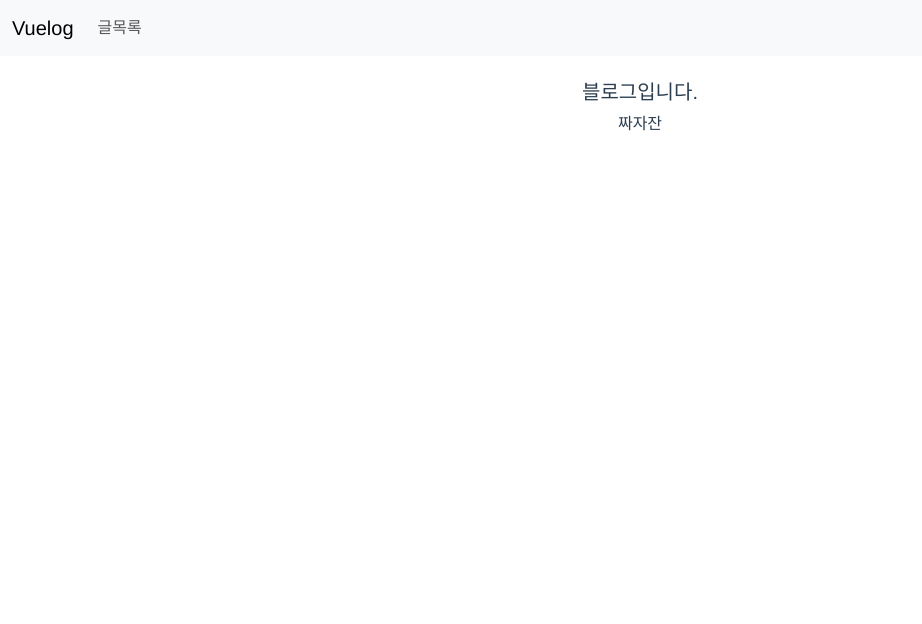
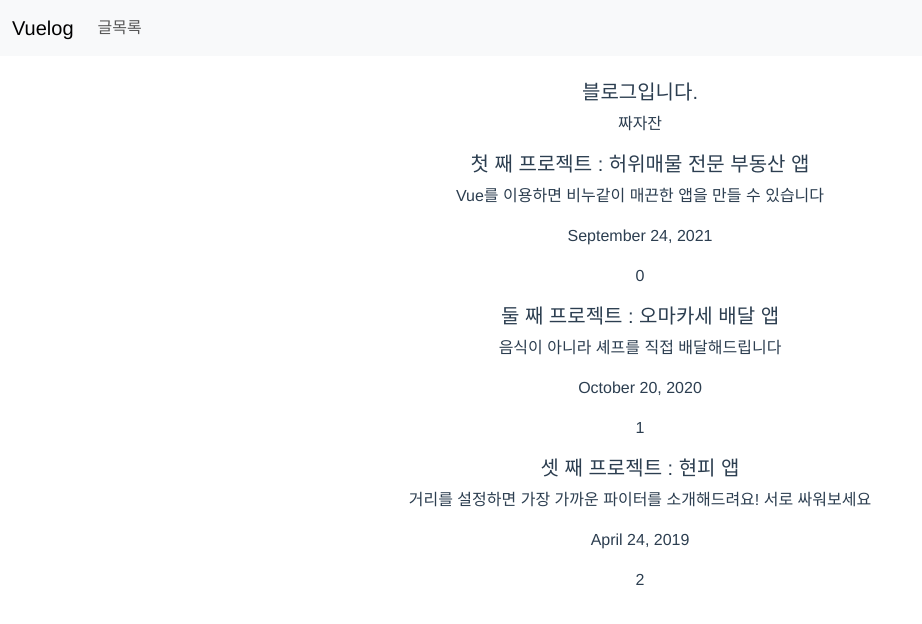
Before and after one commit to sunho5810/vuelog, a Vue app: page / in a window 1280 px wide. Shown: the top 624 px of the page, without its empty margins (0-922 px from the left). Built offline with nearby package versions, Linux system fonts and the light colour scheme.

Commit message:
글목록 만들기 완료

```diff
--- a/src/App.vue
+++ b/src/App.vue
@@ -2,7 +2,15 @@
   <nav class="navbar navbar-expand-lg bg-body-tertiary">
     <div class="container-fluid">
       <a class="navbar-brand" href="#">Vuelog</a>
-    <button class="navbar-toggler" type="button" data-bs-toggle="collapse" data-bs-target="#navbarNav" aria-controls="navbarNav" aria-expanded="false" aria-label="Toggle navigation">
+      <button
+        class="navbar-toggler"
+        type="button"
+        data-bs-toggle="collapse"
+        data-bs-target="#navbarNav"
+        aria-controls="navbarNav"
+        aria-expanded="false"
+        aria-label="Toggle navigation"
+      >
         <span class="navbar-toggler-icon"></span>
       </button>
       <div class="collapse navbar-collapse" id="navbarNav">
@@ -20,13 +28,23 @@
     <p>짜자잔</p>
   </div>
 
+  <BoardList v-for="(dataList, i) in boardDataList" :key="i" :dataList="dataList"/>
 </template>
 
 <script>
 
+import boardDataList from './assets/data_boardList.js';
+import BoardList from './components/BoardList.vue';
+
 export default {
   name: 'App',
+  data(){
+    return{
+      boardDataList: boardDataList,
+    }
+  },
   components: {
+    BoardList
   }
 }
 </script>
--- /dev/null
+++ b/src/assets/data_boardList.js
@@ -0,0 +1,23 @@
+const dataList = [
+  {
+    title: "첫 째 프로젝트 : 허위매물 전문 부동산 앱",
+    content: "Vue를 이용하면 비누같이 매끈한 앱을 만들 수 있습니다",
+    date: "September 24, 2021",
+    number: 0,
+  },
+  {
+    title: "둘 째 프로젝트 : 오마카세 배달 앱",
+    content: "음식이 아니라 셰프를 직접 배달해드립니다",
+    date: "October 20, 2020",
+    number: 1,
+  },
+  {
+    title: "셋 째 프로젝트 : 현피 앱",
+    content:
+      "거리를 설정하면 가장 가까운 파이터를 소개해드려요! 서로 싸워보세요",
+    date: "April 24, 2019",
+    number: 2,
+  },
+];
+
+export default dataList;
--- /dev/null
+++ b/src/components/BoardList.vue
@@ -0,0 +1,21 @@
+<template>
+  <div>
+    <h5>{{dataList.title}}</h5>
+    <p>{{ dataList.content }}</p>
+    <p>{{ dataList.date }}</p>
+    <p>{{ dataList.number }}</p>
+  </div>
+</template>
+
+<script>
+export default {
+  name: "BoardList",
+  props:{
+    dataList: Array,
+  }
+}
+</script>
+
+<style>
+
+</style>
```
Lines whose indentation alone changed are shown as unchanged.
